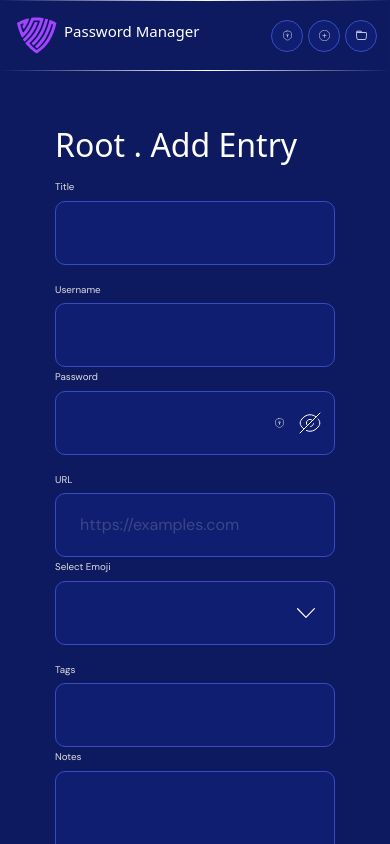
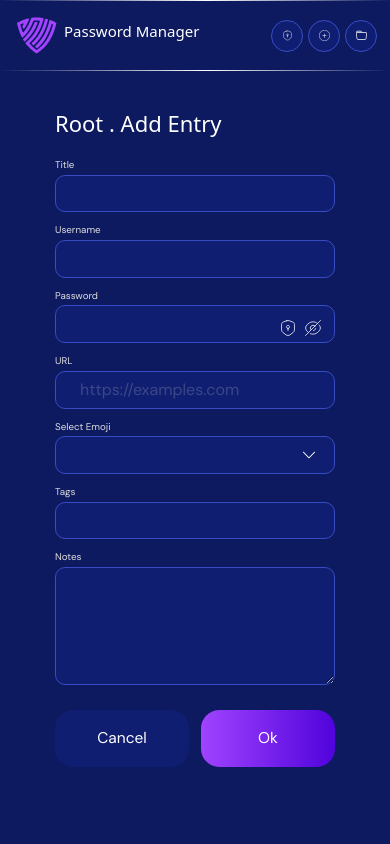
Before and after one commit to abdullahzulfiqar653/PasswordManager-ClientSide, a React (Vite) app: page /dashboard/add in a window 390 px wide. Shown: the top 844 px of the page. Built offline with nearby package versions, Linux system fonts and the light colour scheme; no server answers; sample sign-in values are in the browser's storage.

Commit message:
Update AddPassword screen for mobile view

```diff
--- a/src/pages/dashboard/AddPassword.jsx
+++ b/src/pages/dashboard/AddPassword.jsx
@@ -94,14 +94,14 @@ function AddPassword() {
   };
 
   return (
-    <section className="w-full relative flex mt-[42px] pb-[56px] container gap-[7px]">
+    <section className="w-full relative flex mt-[20px] md:mt-[42px] pb-[56px] container gap-[7px]">
       <section className="w-full flex-1 flex flex-col md:gap-[20px]">
-        <h4 className=" text-white text-[32px] leading-[64px] font-[400]">
+        <h4 className=" text-white  text-[22px]  md:text-[32px] leading-[64px] font-[400]">
           Root . Add Entry
         </h4>
         {/* <form onSubmit={handleSubmit} onC className="flex flex-col gap-[25px]"> */}
-        <div className="flex flex-col gap-[15px] md:gap-[38px] flex-wrap md:flex-row">
-          <div className="flex-1 flex flex-col gap-[4px]">
+        <div className="flex flex-col md:gap-[38px] flex-wrap md:flex-row">
+          <div className="flex-1 flex flex-col md:gap-[4px]">
             <label className="dm-sans text-[#DFDFDF] text-[9.77px] sm:text-[16px] leading-[19.54px] sm:leading-[32px] font-[400]">
               Title
             </label>
@@ -109,7 +109,7 @@ function AddPassword() {
               name="title"
               value={formData.title}
               onChange={handleChange}
-              className="w-full dm-sans border-[1px] rounded-[10px] border-[#374CC4] outline-none bg-[#101E71] py-[15px] px-[24px] placeholder:text-[#DFDFDF36] text-white text-[16px] leading-[32px] font-[400]"
+              className="w-full dm-sans border-[1px] mb-2 md:mb-0 h-[37.86px] md:h-auto rounded-[10px] border-[#374CC4] outline-none bg-[#101E71] py-[15px] px-[24px] placeholder:text-[#DFDFDF36] text-white text-[16px] leading-[32px] font-[400]"
             />
             {errors.title && (
               <span className="text-red-500 text-[12px]">
@@ -117,7 +117,7 @@ function AddPassword() {
               </span>
             )}
           </div>
-          <div className="flex-1 flex flex-col gap-[4px]">
+          <div className="flex-1 flex flex-col md:gap-[4px]">
             <label className="dm-sans text-[#DFDFDF] text-[9.77px] sm:text-[16px] leading-[19.54px] sm:leading-[32px] font-[400]">
               Username
             </label>
@@ -125,7 +125,7 @@ function AddPassword() {
               name="username"
               value={formData.username}
               onChange={handleChange}
-              className="w-full dm-sans border-[1px] rounded-[10px] border-[#374CC4] outline-none bg-[#101E71] py-[15px] px-[24px] placeholder:text-[#DFDFDF36] text-white text-[16px] leading-[32px] font-[400]"
+              className="w-full dm-sans border-[1px] mb-2 md:mb-0 h-[37.86px] md:h-auto rounded-[10px] border-[#374CC4] outline-none bg-[#101E71] py-[15px] px-[24px] placeholder:text-[#DFDFDF36] text-white text-[16px] leading-[32px] font-[400]"
             />
             {errors.username && (
               <span className="text-red-500 text-[12px]">
@@ -134,8 +134,8 @@ function AddPassword() {
             )}
           </div>
         </div>
-        <div className="flex flex-col gap-[15px] md:gap-[38px] flex-wrap md:flex-row">
-          <div className="flex-1 flex flex-col gap-[4px]">
+        <div className="flex flex-col md:gap-[38px] flex-wrap md:flex-row">
+          <div className="flex-1 flex flex-col md:gap-[4px]">
             <label className="dm-sans text-[#DFDFDF] text-[9.77px] sm:text-[16px] leading-[19.54px] sm:leading-[32px] font-[400]">
               Password
             </label>
@@ -145,7 +145,7 @@ function AddPassword() {
                 value={formData.password}
                 onChange={handleChange}
                 type={isPasswordShow ? "text" : "password"}
-                className="w-full dm-sans border-[1px] rounded-[10px] border-[#374CC4] outline-none bg-[#101E71] py-[15px] px-[24px] placeholder:text-[#DFDFDF36] text-white text-[16px] leading-[32px] font-[400]"
+                className="w-full dm-sans border-[1px] mb-2 md:mb-0 h-[37.86px] md:h-auto rounded-[10px] border-[#374CC4] outline-none bg-[#101E71] py-[15px] px-[24px] placeholder:text-[#DFDFDF36] text-white text-[16px] leading-[32px] font-[400]"
               />
               <span
                 onClick={passwordVisibilityHandler}
@@ -155,7 +155,7 @@ function AddPassword() {
               </span>
               <span
                 onClick={() => handleGeneratePassVisibility("form")}
-                className="cursor-pointer absolute top-[50%] right-[50px] translate-y-[-50%]"
+                className="cursor-pointer absolute top-[50%] right-[38px] md:right-[50px] translate-y-[-50%]"
               >
                 <Shield />
               </span>
@@ -166,7 +166,7 @@ function AddPassword() {
               </span>
             )}
           </div>
-          <div className="flex-1 flex flex-col gap-[4px]">
+          <div className="flex-1 flex flex-col md:gap-[4px]">
             <label className="dm-sans text-[#DFDFDF] text-[9.77px] sm:text-[16px] leading-[19.54px] sm:leading-[32px] font-[400]">
               URL
             </label>
@@ -174,7 +174,7 @@ function AddPassword() {
               name="url"
               value={formData.url}
               onChange={handleChange}
-              className="w-full dm-sans border-[1px] rounded-[10px] border-[#374CC4] outline-none bg-[#101E71] py-[15px] px-[24px] placeholder:text-[#DFDFDF36] text-white text-[16px] leading-[32px] font-[400]"
+              className="w-full dm-sans border-[1px] mb-2 md:mb-0 h-[37.86px] md:h-auto rounded-[10px] border-[#374CC4] outline-none bg-[#101E71] py-[15px] px-[24px] placeholder:text-[#DFDFDF36] text-white text-[16px] leading-[32px] font-[400]"
               placeholder="https://examples.com"
             />
             {errors.url && (
@@ -182,8 +182,8 @@ function AddPassword() {
             )}
           </div>
         </div>
-        <div className="flex flex-col gap-[15px] md:gap-[38px] flex-wrap md:flex-row">
-          <div className="relative flex-1 flex flex-col gap-[4px]">
+        <div className="flex flex-col md:gap-[38px] flex-wrap md:flex-row">
+          <div className="relative flex-1 flex flex-col md:gap-[4px]">
             <label className="dm-sans text-[#DFDFDF] text-[9.77px] sm:text-[16px] leading-[19.54px] sm:leading-[32px] font-[400]">
               Select Emoji
             </label>
@@ -199,15 +199,15 @@ function AddPassword() {
                     ? String.fromCodePoint(parseInt(formData.emoji, 16))
                     : ""
                 }
-                className="w-full dm-sans border-[1px] rounded-[10px] border-[#374CC4] outline-none bg-[#101E71] py-[15px] px-[24px] placeholder:text-[#DFDFDF36] text-white text-[16px] leading-[32px] font-[400]"
+                className="w-full dm-sans border-[1px] mb-2 md:mb-0 h-[37.86px] md:h-auto rounded-[10px] border-[#374CC4] outline-none bg-[#101E71] py-[15px] px-[24px] placeholder:text-[#DFDFDF36] text-white text-[16px] leading-[32px] font-[400]"
               />
               <svg
-                width="18"
+               width="18"
                 height="10"
                 viewBox="0 0 18 10"
                 fill="none"
                 xmlns="http://www.w3.org/2000/svg"
-                className="absolute top-[50%] translate-y-[-50%] right-[20px]"
+                className="absolute top-[40%] md:top-[50%] w-[12px] md:w-[18px] translate-y-[-50%] right-[20px]"
               >
                 <path
                   d="M18 0.623409C18 0.465262 17.9396 0.30342 17.8223 0.182052C17.5877 -0.0606842 17.2039 -0.0606842 16.9693 0.182052L8.94047 8.49025L1.02893 0.30342C0.794353 0.0606833 0.410505 0.0606833 0.175932 0.30342C-0.0586414 0.546156 -0.0586414 0.943361 0.175932 1.1861L8.51397 9.81795C8.74854 10.0607 9.13239 10.0607 9.36697 9.81795L17.8223 1.06841C17.9431 0.943362 18 0.785233 18 0.623409Z"
@@ -217,14 +217,14 @@ function AddPassword() {
             </div>
             {showPicker && <EmojiPicker onEmojiClick={onEmojiClick} />}
           </div>
-          <div className="flex-1 flex flex-col gap-[4px]">
+          <div className="flex-1 flex flex-col md:gap-[4px]">
             <label className="dm-sans text-[#DFDFDF] text-[9.77px] sm:text-[16px] leading-[19.54px] sm:leading-[32px] font-[400]">
               Tags
             </label>
-            <input className="w-full dm-sans border-[1px] rounded-[10px] border-[#374CC4] outline-none bg-[#101E71] py-[15px] px-[24px] placeholder:text-[#DFDFDF36] text-white text-[16px] leading-[32px] font-[400]" />
+            <input className="w-full dm-sans mb-2 md:mb-0 border-[1px] h-[37.86px] md:h-auto rounded-[10px] border-[#374CC4] outline-none bg-[#101E71] py-[15px] px-[24px] placeholder:text-[#DFDFDF36] text-white text-[16px] leading-[32px] font-[400]" />
           </div>
         </div>
-        <div className="flex flex-col gap-[4px]">
+        <div className="flex flex-col md:gap-[4px]">
           <label className="dm-sans text-[#DFDFDF] text-[9.77px] sm:text-[16px] leading-[19.54px] sm:leading-[32px] font-[400]">
             Notes
           </label>
@@ -233,7 +233,7 @@ function AddPassword() {
             value={formData.notes}
             onChange={handleChange}
             rows={5}
-            className=" w-full dm-sans border-[1px] rounded-[10px] border-[#374CC4] outline-none bg-[#101E71] py-[15px] px-[24px] placeholder:text-[#DFDFDF36] text-white text-[16px] leading-[32px] font-[400]"
+            className=" w-full dm-sans border-[1px] h-[118.26px] md:h-auto rounded-[10px] border-[#374CC4] outline-none bg-[#101E71] py-[15px] px-[24px] placeholder:text-[#DFDFDF36] text-white text-[16px] leading-[32px] font-[400]"
           ></textarea>
           {errors.notes && (
             <span className="text-red-500 text-[12px]">{errors.notes[0]}</span>
@@ -251,7 +251,7 @@ function AddPassword() {
           </button>
           <button
             onClick={handleSubmit}
-            className="py-[17px] w-[140px] rounded-[18.37px] bg-[#101E71] border-none outline-none text-white text-[15.5px] font-[400]
+            className="py-[17px] w-[140px] h-[57px] rounded-[18.37px] bg-[#101E71] border-none outline-none text-white text-[15.5px] font-[400]
             dm-sans
             bg-[linear-gradient(90deg,_#A143FF_0%,_#5003DB_100%)]
 "
@@ -274,6 +274,7 @@ const CloseEye = () => (
     viewBox="0 0 24 24"
     fill="none"
     xmlns="http://www.w3.org/2000/svg"
+    className="w-[18px] h-[18px] sm:w-[24px] sm:h-[24px]"
   >
     <path
       d="M14.5299 9.47004L9.46992 14.53C8.81992 13.88 8.41992 12.99 8.41992 12C8.41992 10.02 10.0199 8.42004 11.9999 8.42004C12.9899 8.42004 13.8799 8.82004 14.5299 9.47004Z"
@@ -320,6 +321,7 @@ const OpenEye = () => (
     viewBox="0 0 24 24"
     fill="none"
     xmlns="http://www.w3.org/2000/svg"
+    className="w-[18px] h-[18px] sm:w-[24px] sm:h-[24px]"
   >
     <path
       d="M14.5299 9.47004L9.46992 14.53C8.81992 13.88 8.41992 12.99 8.41992 12C8.41992 10.02 10.0199 8.42004 11.9999 8.42004C12.9899 8.42004 13.8799 8.82004 14.5299 9.47004Z"
@@ -355,7 +357,7 @@ const Shield = () => (
     viewBox="0 0 24 24"
     fill="none"
     xmlns="http://www.w3.org/2000/svg"
-    className="w-[11px] h-[11px] sm:w-[24px] sm:h-[24px]"
+    className="w-[18px] h-[18px] sm:w-[24px] sm:h-[24px]"
   >
     <path
       d="M10.4902 2.23006L5.50016 4.11006C4.35016 4.54006 3.41016 5.90006 3.41016 7.12006V14.5501C3.41016 15.7301 4.19016 17.2801 5.14016 17.9901L9.44016 21.2001C10.8502 22.2601 13.1702 22.2601 14.5802 21.2001L18.8802 17.9901C19.8302 17.2801 20.6102 15.7301 20.6102 14.5501V7.12006C20.6102 5.89006 19.6702 4.53006 18.5202 4.10006L13.5302 2.23006C12.6802 1.92006 11.3202 1.92006 10.4902 2.23006Z"
```
